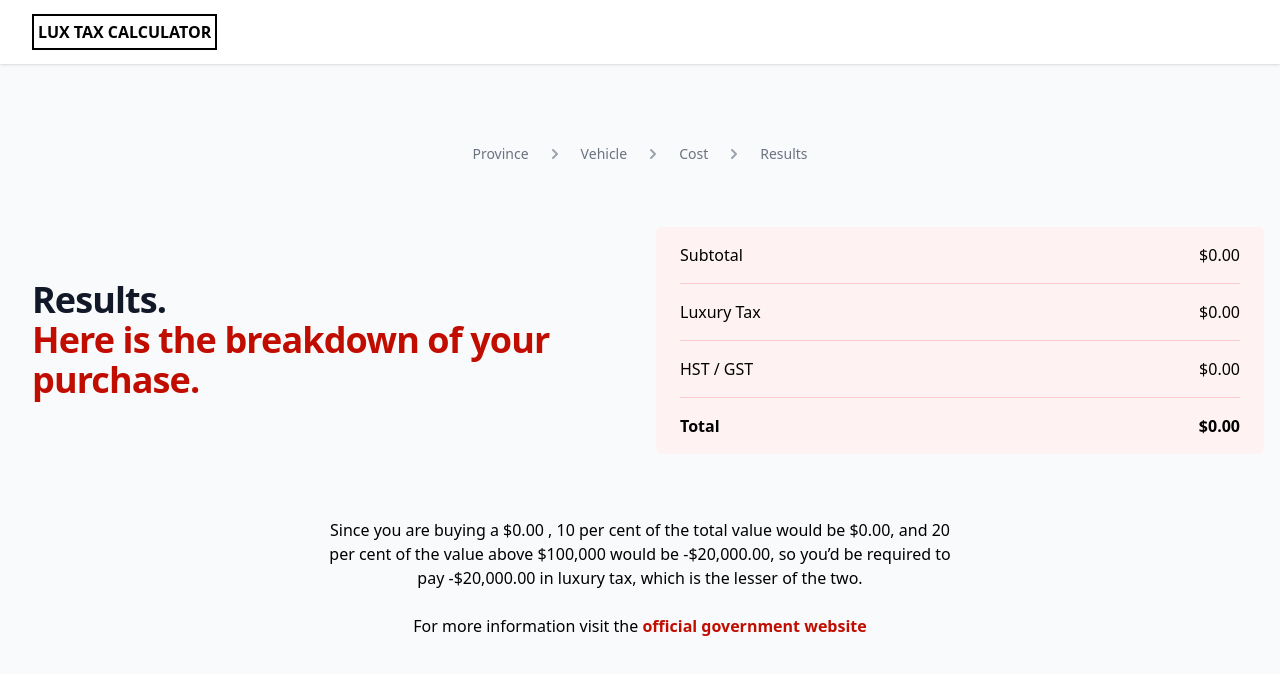
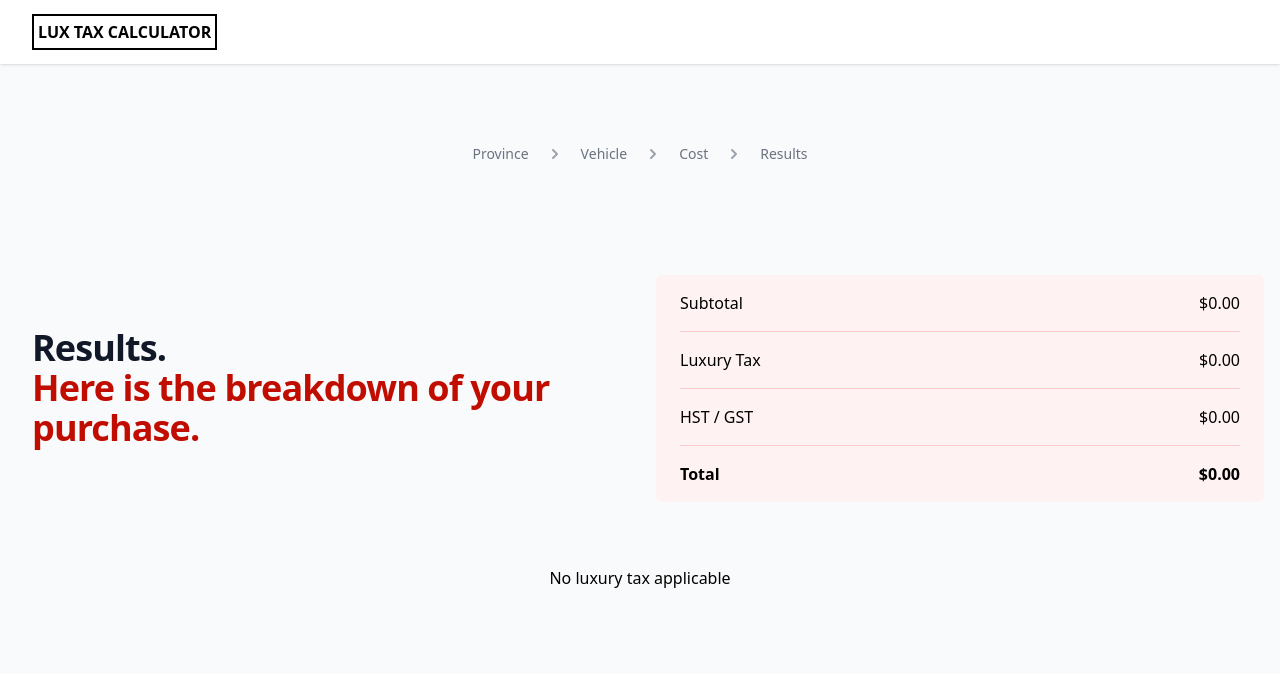
Before and after one commit to jasuno/luxtax, a Next.js app: page /results in a window 1280 px wide. Shown: the top 674 px of the page. Built offline with nearby package versions, Linux system fonts and the light colour scheme.

Commit message:
Add messege for when there is no lux tax

```diff
--- a/components/screens/results.js
+++ b/components/screens/results.js
@@ -66,7 +66,7 @@ const content = () => {
 };
 
 const explanation = () => {
-  return (
+  return Store.result.luxtax ? (
     <div className="mx-4 md:w-1/2 text-center font-medium mb-24 md:mb-0">
       <p>{`Since you are buying a ${converterToCurrency(
         Store.result.subtotal
@@ -94,6 +94,10 @@ const explanation = () => {
         </a>
       </p>
     </div>
+  ) : (
+    <p className="mx-4 md:w-1/2 text-center font-medium mb-24 md:mb-0">
+      No luxury tax applicable
+    </p>
   );
 };
 
```
